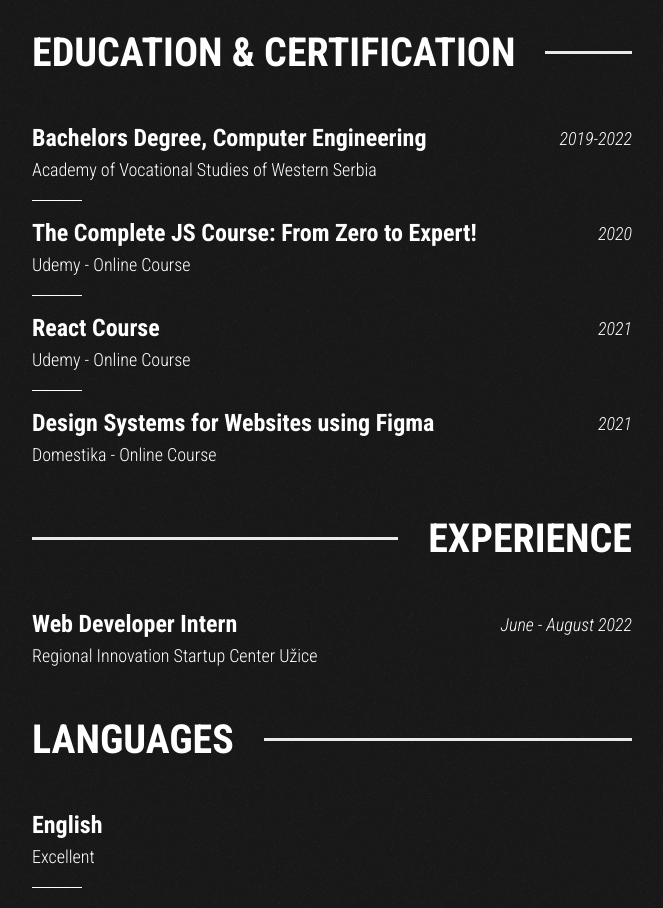
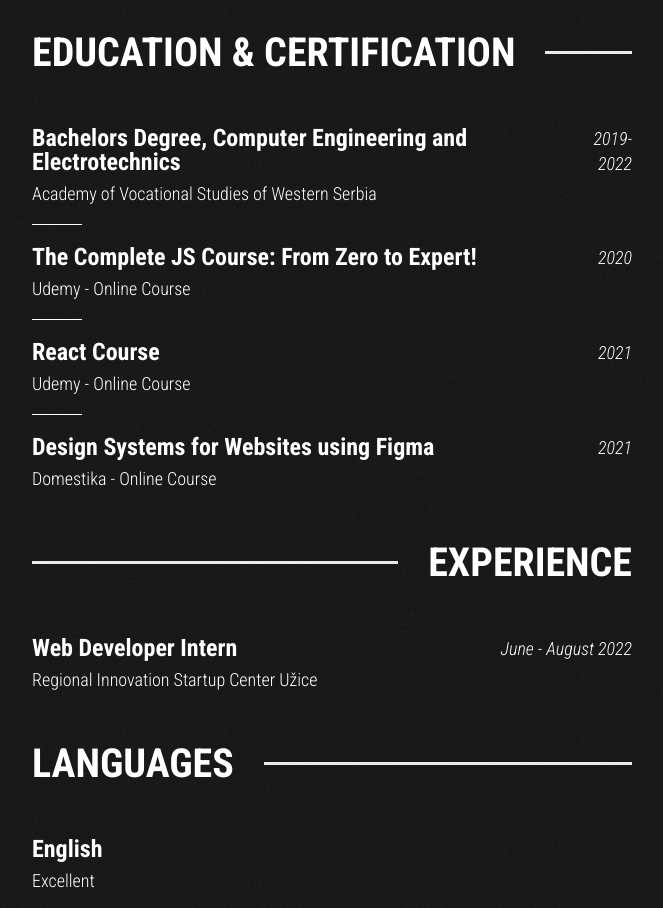
Before and after one commit to stefanrogic/website, a React (Vite) app: page /about-me in a window 1280 px wide. Shown: the part 1520-2428 px from the top of the page, without its empty margins (308-971 px from the left). Built offline with nearby package versions, Linux system fonts and the light colour scheme; no server answers; the database is empty.

Commit message:
fixed education degree

```diff
--- a/src/components/educationSection/EducationSection.jsx
+++ b/src/components/educationSection/EducationSection.jsx
@@ -17,7 +17,7 @@ const EducationSection = () => {
         <ContentRevealSuper width="100%">
           <div className="education-card">
             <div className="card-left">
-              <h2>Bachelors Degree, Computer Engineering</h2>
+              <h2>Bachelors Degree, Computer Engineering and Electrotechnics</h2>
               <p>Academy of Vocational Studies of Western Serbia</p>
             </div>
 
```
